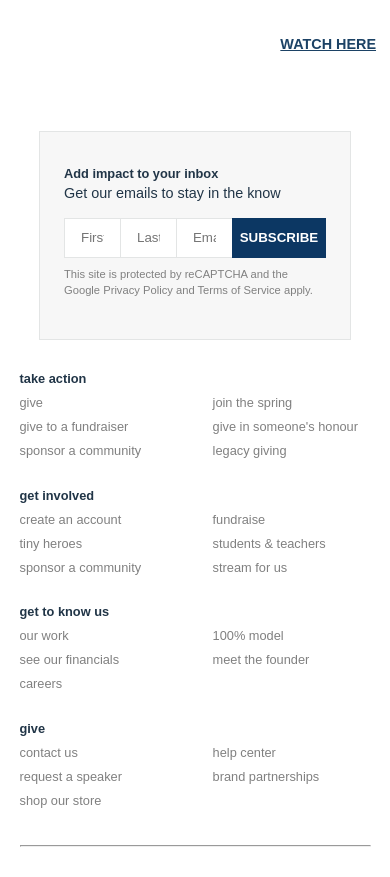
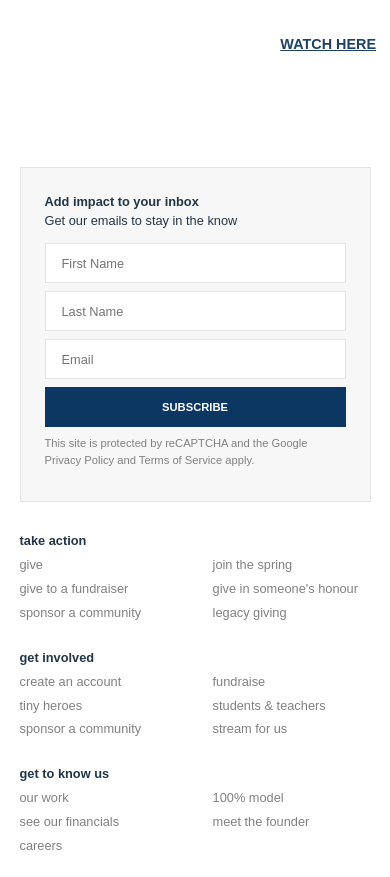
Before and after one commit to programmingbymaleek/charityliving, a React (Create React App) app: page / in a window 390 px wide. Shown: the part 4001-4878 px from the top of the page. Built offline with nearby package versions, Linux system fonts and the light colour scheme; the HTML template or start-up script is replaced by a standard one.

Commit message:
started the last page

```diff
--- a/src/GlobalComponents/FooterForm.jsx
+++ b/src/GlobalComponents/FooterForm.jsx
@@ -1,56 +1,63 @@
-import React from 'react'
-import styled from 'styled-components'
+import React from "react";
+import styled from "styled-components";
 
-const FooterForm = ({backgroundstyle}) => {
+const FooterForm = ({ backgroundstyle }) => {
   return (
-        <FormSection backgroundstyle= {backgroundstyle}>
+    <FormSection backgroundstyle={backgroundstyle}>
       <TheFooterForm>
         <FooterText>
           <FooterHeading>Add impact to your inbox</FooterHeading>
-                <div className='footer_email'>Get our emails to stay in the know</div>
+          <GetEmail className="footer_email">
+            Get our emails to stay in the know
+          </GetEmail>
         </FooterText>
         <TheForm>
           <MainForm>
-                    <InputBox
-                        type="text"
-                        placeholder='First Name'
-                    />
-                    <InputBox
-                        type="text"
-                        placeholder='Last Name'
-                    />
-                    <InputBox
-                        type="email"
-                        placeholder='Email'
-                    />
+            <InputBox type="text" placeholder="First Name" />
+            <InputBox type="text" placeholder="Last Name" />
+            <InputBox type="email" placeholder="Email" />
             <SubscribeButton type="submit" value="Subscribe" />
-
           </MainForm>
           <FormNote>
-                    This site is protected by reCAPTCHA and the Google <span className='policy'>Privacy Policy</span> and <span className='policy'>Terms of Service</span> apply.
+            This site is protected by reCAPTCHA and the Google{" "}
+            <span className="policy">Privacy Policy</span> and{" "}
+            <span className="policy">Terms of Service</span> apply.
           </FormNote>
         </TheForm>
       </TheFooterForm>
     </FormSection>
-    )
-}
+  );
+};
 
-export default FooterForm
+export default FooterForm;
 
 const FormSection = styled.div`
   display: flex;
   width: 100%;
   padding: 3% 10% 0;
-    background: ${props => (props.backgroundstyle ? props.backgroundstyle : 'inherit')};
-`
+  background: ${(props) =>
+    props.backgroundstyle ? props.backgroundstyle : "inherit"};
+
+  @media screen and (min-width: 1440px) {
+    padding-left: 15vw;
+    padding-right: 15vw;
+    font-size: 1rem;
+  }
+
+  @media screen and (max-width: 768px) {
+    padding-left: 5%;
+    padding-right: 5%;
+    padding-top: 3rem;
+  }
+`;
 
 const TheFooterForm = styled.div`
   display: flex;
   flex-direction: row;
   padding: 2rem 1.5rem;
   box-sizing: border-box;
-    background-color: #F7F7F7;
-    border: 1px solid #E3E5E5;
+  background-color: #f7f7f7;
+  border: 1px solid #e3e5e5;
   align-items: center;
   width: 100%;
   justify-content: center;
@@ -59,62 +66,119 @@ const TheFooterForm = styled.div`
   @media screen and (max-width: 1086px) {
     flex-direction: column;
     align-items: flex-start;
-        gap: .8rem;
+    gap: 0.8rem;
   }
-`
+
+  @media screen and (max-width: 768px) {
+    padding: 1.5rem;
+  }
+
+  @media screen and (max-width: 320px) {
+    padding: 1rem;
+}
+  `;
   const FooterText = styled.div`
   display: flex;
   flex-direction: column;
   box-sizing: border-box;
   width: fit-content;
+
   @media screen and (max-width: 1086px) {
-        width: 100%
+      width: 100%;
   }
-`
+  `;
+
+const GetEmail = styled.div`
+font-size: 0.9rem;
+
+@media screen and (max-width: 768px) {
+    font-size: 0.8rem;
+}
+
+@media screen and (max-width: 320px) {
+    font-size: 0.7rem;
+}
+`;
+
 const FooterHeading = styled.div`
-    font-size: .9rem;
+font-size: 0.9rem;
 font-weight: 600;
 @media screen and (max-width: 768px) {
-        font-size: .8rem;
+    font-size: 0.8rem;
 }
-`
+@media screen and (max-width: 320px) {
+    font-size: 0.7rem;
+}
+`;
 const TheForm = styled.div`
 display: flex;
 flex-direction: column;
-`
+`;
 const MainForm = styled.div`
 display: flex;
 flex-direction: row;
-`
+
+@media screen and (max-width: 568px) {
+  flex-direction: column;
+  gap: .5rem
+}
+`;
 const InputBox = styled.input`
   height: 2.5rem;
   padding: 0 1rem;
   background: white;
-    border: 1px solid #E3E5E5;
+  border: 1px solid #e3e5e5;
   border-right: 0;
   color: grey;
   width: 15vw;
+  font-size: 0.9rem;
 
   @media screen and (max-width: 1086px) {
-        width: 31%
+    width: 31%;
   }
-`
+
+  @media screen and (max-width: 768px) {
+    font-size: 0.8rem !important;
+  }
+  @media screen and (max-width: 568px) {
+    width: 100%;
+    border-right: 1px solid #e3e5e5;
+}
+@media screen and (max-width: 320px) {
+    font-size: 0.7rem;
+}
+`;
 const SubscribeButton = styled.input`
   height: 2.5rem;
   padding: 0 2vw;
-    background: #0C3763;
+  background: #0c3763;
   text-transform: uppercase;
   color: white;
   font-weight: 600;
   width: fit-content;
   border: none;
-`
+  font-size: 0.8rem;
+
+  @media screen and (max-width: 768px) {
+    font-size: 0.7rem !important;
+  }
+
+  @media screen and (max-width: 568px) {
+    width: 100%;
+  }
+  @media screen and (max-width: 320px) {
+    font-size: 0.6rem;
+}
+`;
 
 const FormNote = styled.div`
-    font-size: .8rem;
-    padding: .5rem 0;
+  font-size: 0.8rem;
+  padding: 0.5rem 0;
   color: grey;
   @media screen and (max-width: 768px) {
-        font-size: .7rem;
+    font-size: 0.7rem;
   }
-`
+  @media screen and (max-width: 320px) {
+    font-size: 0.6rem;
+}
+`;
--- a/src/styles/Modal.scss
+++ b/src/styles/Modal.scss
@@ -1,3 +1,5 @@
+@import "./breakpoints";
+
 .overlay {
   background: black;
   height: 100vh;
@@ -29,6 +31,11 @@
         width: 1.7rem;
         border-radius: 50px;
         padding: .3rem;
+
+        @include respond-to("mobile") {
+          padding: 0;
+          width: 1rem;
+        }
     }
     .close_icon:hover{
         background: rgba(0, 0, 255, 0.152);
@@ -41,7 +48,7 @@
   .signin_email_container {
     background: white;
     padding: .9rem;
-    width: 45%;
+    width: 39rem;
 
     label {
       display: flex;
@@ -72,8 +79,62 @@
         font-weight: 600;
         cursor: pointer;
     }
+
+    @include respond-to("tablet") {
+      width: 33rem;
+
+      label {
+        font-size: 0.7rem;
+      }
+      input {
+        font-size: .7rem;
+      }
+    }
+
+    @include respond-to("mobile") {
+      label {
+        font-size: 0.6rem;
+        margin: .5rem 0;
+      }
+      input {
+        font-size: .6rem;
+      }
+    }
+  }
+
+  @include respond-to("tablet") {
+    .modal_header {
+      font-size: 1.5rem;
+    }
+  }
+  @include respond-to("mobile") {
+    .modal_header {
+      font-size: 1.3rem;
+      padding: 0!important;
+    }
+    .modal_form{
+      padding: 0!important;
+    }
   }
 }
 .open_modal{
     display: flex;
 }
+
+@media screen and (min-width: 1440px) {
+  .signin_email_container {
+    width: 45rem!important;
+  }
+}
+
+@media screen and (max-width: 580px) {
+  .signin_email_container {
+    width: 90%!important;
+  }
+  .modal_form{
+    padding: 0 .6rem .6rem!important;
+  }
+  .modal_header {
+    padding: 0 .6rem !important;
+  }
+}
--- a/src/styles/Signin.scss
+++ b/src/styles/Signin.scss
@@ -1,11 +1,10 @@
-@import '../styles/breakpoints';
+@import "../styles/breakpoints";
 
 .sigin_page {
   display: flex;
   flex-direction: column;
   align-items: center;
-  background: #F7F7F7;
-
+  background: #f7f7f7;
 
   .signin_container {
     padding: 10rem 0 5rem;
@@ -26,24 +25,36 @@
       width: 60%;
       font-size: 0.9rem;
       text-align: center;
-      padding: .8rem 0 1rem;
+      padding: 0.8rem 0 1rem;
     }
-    @include respond-to('tablet')  {
+    @include respond-to("tablet") {
       width: 100%;
+      padding: 5rem 0 5rem;
 
       .signin_big_heading {
         font-size: 1.8rem;
       }
       .signin_lil_heading {
-        width: 60%;
+        width: 70%;
         font-size: 0.8rem;
+      }
+    }
+    @include respond-to("mobile") {
+
+      .signin_big_heading {
+        font-size: 1.3rem;
+      }
+      .signin_lil_heading {
+        width: 90% !important;
+        font-size: 0.7rem;
+        padding: 0.5rem 0 .6rem;
       }
     }
   }
   .sigin_form_container {
     display: flex;
     flex-direction: column;
-    width: 45%;
+    width: 30rem;
     background: white;
     padding: 2.3rem;
     align-items: center;
@@ -51,14 +62,14 @@
     border-radius: 3px;
     margin-top: 1rem;
 
-    @include respond-to('desktop')  {
-      width: 50vw;
-    }
-
     .sigin_form_text {
       width: 100%;
       font-size: 0.9rem;
       text-align: center;
+
+      @include respond-to("mobile") {
+        font-size: 0.7rem!important;
+      }
     }
 
     form {
@@ -66,7 +77,7 @@
       flex-direction: column;
       padding: 2rem 0 0;
       width: 100%;
-      gap: .8rem;
+      gap: 0.8rem;
 
       label {
         font-weight: 600;
@@ -75,49 +86,61 @@
         display: flex;
         flex-direction: column;
         width: 100%;
-        gap: .3rem;
+        gap: 0.3rem;
 
-        @include respond-to('tablet')  {
-          font-size: .7rem;
+        @include respond-to("tablet") {
+          font-size: 0.7rem;
+        }
+
+        @include respond-to("mobile") {
+          font-size: 0.6rem;
         }
       }
       input {
         width: 100%;
         height: 2.8rem;
-        color: #D9D9E0;
+        color: #d9d9e0;
         background: white;
         border: 1px solid #e3e5e5;
-        padding: 0 .6rem;
+        padding: 0 0.6rem;
         border-radius: 3px;
-        font-size: .8rem;
+        font-size: 0.8rem;
 
-        @include respond-to('tablet')  {
-          font-size: .7rem;
+        @include respond-to("tablet") {
+          font-size: 0.7rem;
+        }
+
+        @include respond-to("mobile") {
+          font-size: 0.6rem;
         }
       }
-      .submit_form_button{
-        background: #0C3763;
+      .submit_form_button {
+        background: #0c3763;
         color: white;
         text-transform: uppercase;
         font-weight: 600;
         cursor: pointer;
       }
     }
-    .or_divider{
+    .or_divider {
       display: flex;
       flex-direction: row;
       width: 100%;
       align-items: center;
       gap: 1rem;
-      font-size: .8rem;
+      font-size: 0.8rem;
       color: #b7b7cc;
       padding: 1.5rem 0;
 
-      @include respond-to('tablet')  {
-        font-size: .7rem;
+      @include respond-to("tablet") {
+        font-size: 0.7rem;
       }
 
-      hr{
+      @include respond-to("mobile") {
+        font-size: 0.6rem;
+      }
+
+      hr {
         height: 1px;
         background: #bac6c6;
         outline: none;
@@ -127,72 +150,81 @@
         margin: 0;
       }
     }
-    .facebook_signin, .email_signin{
+    .facebook_signin,
+    .email_signin {
       width: 100%;
       height: 2.8rem;
-      margin-bottom: .8rem;
+      margin-bottom: 0.8rem;
       border-radius: 3px;
       border: none;
       text-transform: uppercase;
       font-weight: 600;
       cursor: pointer;
-      font-size: .8rem;
+      font-size: 0.8rem;
 
-      @include respond-to('tablet')  {
-        font-size: .7rem;
+      @include respond-to("tablet") {
+        font-size: 0.7rem;
+      }
+
+      @include respond-to("mobile") {
+        font-size: 0.6rem;
       }
     }
-    .facebook_signin{
-      background: #3E5D94;
+    .facebook_signin {
+      background: #3e5d94;
     }
-    .email_signin{
+    .email_signin {
       background: white;
-      border: 1.8px solid #0C3763;
-      color: #0C3763;
+      border: 1.8px solid #0c3763;
+      color: #0c3763;
     }
-    .other_signin_options{
+    .other_signin_options {
       display: flex;
       flex-direction: row;
       width: 100%;
-      font-size: .85rem;
-      color: #0C3763;
+      font-size: 0.85rem;
+      color: #0c3763;
       text-decoration: underline;
       font-weight: 600;
       justify-content: center;
       padding-top: 2.5rem;
 
-      .form_create_account{
+      .form_create_account {
         padding: 0 1rem;
-        border-left: 1px solid #0C3763;
+        border-left: 1px solid #0c3763;
         width: 50%;
         cursor: pointer;
         text-decoration: none;
       }
-      .forgot_password{
+      .forgot_password {
         padding: 0 1rem;
         width: 50%;
         text-align: right;
         cursor: pointer;
-        text-decoration: none!important;
+        text-decoration: none !important;
       }
-      .form_create_account:hover, .forgot_password:hover{
+      .form_create_account:hover,
+      .forgot_password:hover {
         text-decoration: underline;
       }
 
-      @include respond-to('tablet')  {
-        font-size: .7rem;
+      @include respond-to("tablet") {
+        font-size: 0.7rem;
+      }
+
+      @include respond-to("mobile") {
+        font-size: 0.6rem;
       }
     }
-    @include respond-to('tablet')  {
-      width: 60vw;
+    @include respond-to("tablet") {
+      width: 27rem;
 
       .sigin_form_text {
         font-size: 0.8rem;
       }
     }
-
   }
-  .signin_images{
+  .signin_images {
     display: flex;
     flex-direction: row;
     height: 20rem;
@@ -200,18 +232,37 @@
     justify-content: space-between;
     padding: 2rem 0 0;
 
-    @include respond-to('desktop--lg'){
+    @include respond-to("desktop--lg") {
       height: 20rem;
     }
 
-    img{
+    @include respond-to("tablet") {
+      height: 16rem;
+    }
+
+    img {
       width: 33%;
     }
   }
 }
 
-@media screen and (max-width: 580px) {
-  .sigin_page .sigin_form_container{
-    width: 70vw;
+@media screen and (min-width: 1440px) {
+  .sigin_form_container {
+    width: 40rem !important;
   }
 }
+
+@media screen and (max-width: 580px) {
+  .sigin_page .sigin_form_container {
+    width: 25rem;
+  }
+  .signin_lil_heading {
+    width: 80% !important;
+  }
+}
+@media screen and (max-width: 480px) {
+  .sigin_page .sigin_form_container {
+    width: 90%;
+    padding: 2rem 1.3rem;
+  }
+}
```
Also changed, not shown: src/Components/JoinTheSpringspage.jsx (added, +58 -0 lines), src/styles/Homepage.scss (+24 -2 lines). Lines whose indentation alone changed are shown as unchanged.
